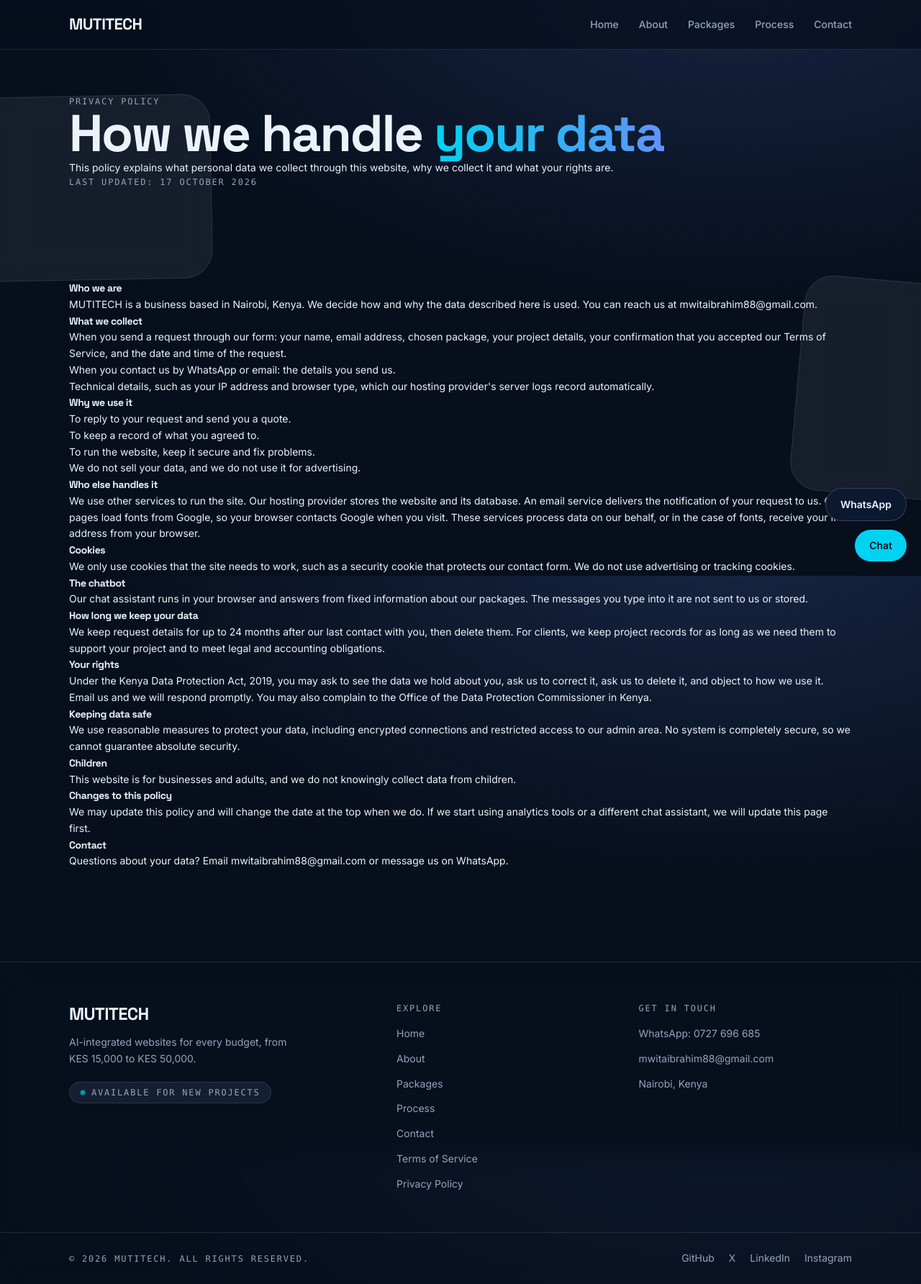
After one commit to ibrahim-640/personal_website, a Django app: page /privacy/ in a window 1280 px wide. The commit adds this page. Shown: the whole page at 72% size. Run offline with Django 4.2, Linux system fonts and the light colour scheme.

Commit message:
Add privacy policy page and custom 404/500 pages

```diff
--- a/portfolio_site/main/urls.py
+++ b/portfolio_site/main/urls.py
@@ -7,4 +7,5 @@ urlpatterns = [
     path('packages/', views.packages, name='packages'),
     path('process/', views.process, name='process'),
     path('contact/', views.contact, name='contact'),
+    path('privacy/', views.privacy, name='privacy'),
 ]
--- a/portfolio_site/main/views.py
+++ b/portfolio_site/main/views.py
@@ -23,6 +23,8 @@ def packages(request):
 
 def process(request):
     return render(request, 'process.html')
+def privacy(request):
+    return render(request, 'privacy.html')
 
 
 def send_inquiry_email(inquiry):
--- a/portfolio_site/templates/base.html
+++ b/portfolio_site/templates/base.html
@@ -64,6 +64,7 @@
           <li><a href="{{ u_process }}">Process</a></li>
           <li><a href="{{ u_contact }}">Contact</a></li>
           <li><a href="{{ u_about }}#terms">Terms of Service</a></li>
+          <li><a href="{% url 'privacy' %}">Privacy Policy</a></li>
         </ul>
       </nav>
 
--- a/portfolio_site/templates/contact.html
+++ b/portfolio_site/templates/contact.html
@@ -65,6 +65,7 @@
         </label>
         {% for error in form.accepted_terms.errors %}<span class="field-error">{{ error }}</span>{% endfor %}
       </div>
+            <p class="form-note">We use your details only to reply to your request. See our <a href="{% url 'privacy' %}" target="_blank" rel="noopener">Privacy Policy</a>.</p>
 
       <button type="submit">Send request</button>
       <p id="response-time" class="label">We typically respond within 24 hours.</p>
--- /dev/null
+++ b/portfolio_site/templates/privacy.html
@@ -0,0 +1,129 @@
+{% extends 'base.html' %}
+
+{% block title %}Privacy Policy | MUTITECH{% endblock %}
+{% block meta_description %}How MUTITECH collects, uses and protects your personal data when you use our website or contact us.{% endblock %}
+
+{% block content %}
+
+  <section id="privacy-hero">
+    <p class="label">Privacy Policy</p>
+    <h1>How we handle <span class="highlight">your data</span></h1>
+    <p id="privacy-intro">
+      This policy explains what personal data we collect through this website, why we
+      collect it and what your rights are.
+    </p>
+    <p id="privacy-updated" class="label">Last updated: 17 October 2026</p>
+  </section>
+
+  <section id="privacy-body">
+    <ol id="privacy-list">
+
+      <li>
+        <h2>Who we are</h2>
+        <p>
+          MUTITECH is a business based in Nairobi, Kenya. We decide how and why the data described
+          here is used. You can reach us at
+          <a href="mailto:mwitaibrahim88@gmail.com">mwitaibrahim88@gmail.com</a>.
+        </p>
+      </li>
+
+      <li>
+        <h2>What we collect</h2>
+        <ul>
+          <li>When you send a request through our form: your name, email address, chosen package, your project details, your confirmation that you accepted our Terms of Service, and the date and time of the request.</li>
+          <li>When you contact us by WhatsApp or email: the details you send us.</li>
+          <li>Technical details, such as your IP address and browser type, which our hosting provider's server logs record automatically.</li>
+        </ul>
+      </li>
+
+      <li>
+        <h2>Why we use it</h2>
+        <ul>
+          <li>To reply to your request and send you a quote.</li>
+          <li>To keep a record of what you agreed to.</li>
+          <li>To run the website, keep it secure and fix problems.</li>
+        </ul>
+        <p>We do not sell your data, and we do not use it for advertising.</p>
+      </li>
+
+      <li>
+        <h2>Who else handles it</h2>
+        <p>
+          We use other services to run the site. Our hosting provider stores the website and its
+          database. An email service delivers the notification of your request to us. Our pages
+          load fonts from Google, so your browser contacts Google when you visit. These services
+          process data on our behalf, or in the case of fonts, receive your IP address from your
+          browser.
+        </p>
+      </li>
+
+      <li>
+        <h2>Cookies</h2>
+        <p>
+          We only use cookies that the site needs to work, such as a security cookie that protects
+          our contact form. We do not use advertising or tracking cookies.
+        </p>
+      </li>
+
+      <li>
+        <h2>The chatbot</h2>
+        <p>
+          Our chat assistant runs in your browser and answers from fixed information about our
+          packages. The messages you type into it are not sent to us or stored.
+        </p>
+      </li>
+
+      <li>
+        <h2>How long we keep your data</h2>
+        <p>
+          We keep request details for up to 24 months after our last contact with you, then delete
+          them. For clients, we keep project records for as long as we need them to support your
+          project and to meet legal and accounting obligations.
+        </p>
+      </li>
+
+      <li>
+        <h2>Your rights</h2>
+        <p>
+          Under the Kenya Data Protection Act, 2019, you may ask to see the data we hold about you,
+          ask us to correct it, ask us to delete it, and object to how we use it. Email us and we
+          will respond promptly. You may also complain to the Office of the Data Protection
+          Commissioner in Kenya.
+        </p>
+      </li>
+
+      <li>
+        <h2>Keeping data safe</h2>
+        <p>
+          We use reasonable measures to protect your data, including encrypted connections and
+          restricted access to our admin area. No system is completely secure, so we cannot
+          guarantee absolute security.
+        </p>
+      </li>
+
+      <li>
+        <h2>Children</h2>
+        <p>This website is for businesses and adults, and we do not knowingly collect data from children.</p>
+      </li>
+
+      <li>
+        <h2>Changes to this policy</h2>
+        <p>
+          We may update this policy and will change the date at the top when we do. If we start
+          using analytics tools or a different chat assistant, we will update this page first.
+        </p>
+      </li>
+
+      <li>
+        <h2>Contact</h2>
+        <p>
+          Questions about your data? Email
+          <a href="mailto:mwitaibrahim88@gmail.com">mwitaibrahim88@gmail.com</a> or message us on
+          <a href="https://wa.me/254727696685" target="_blank" rel="noopener">WhatsApp</a>.
+        </p>
+      </li>
+
+    </ol>
+  </section>
+
+{% endblock %}
```
Also changed, not shown: portfolio_site/templates/404.html (added, +15 -0 lines), portfolio_site/templates/500.html (added, +23 -0 lines), tailwind/input.css (+38 -0 lines).
